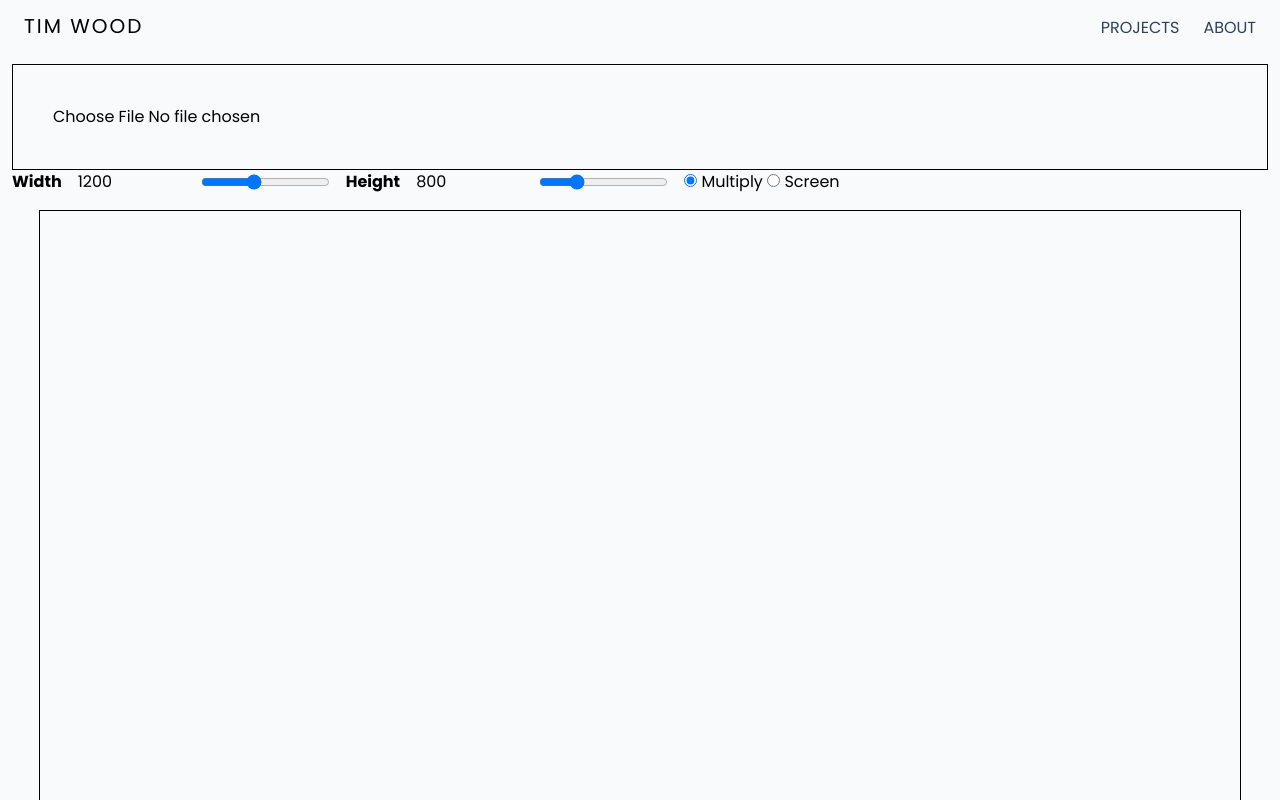
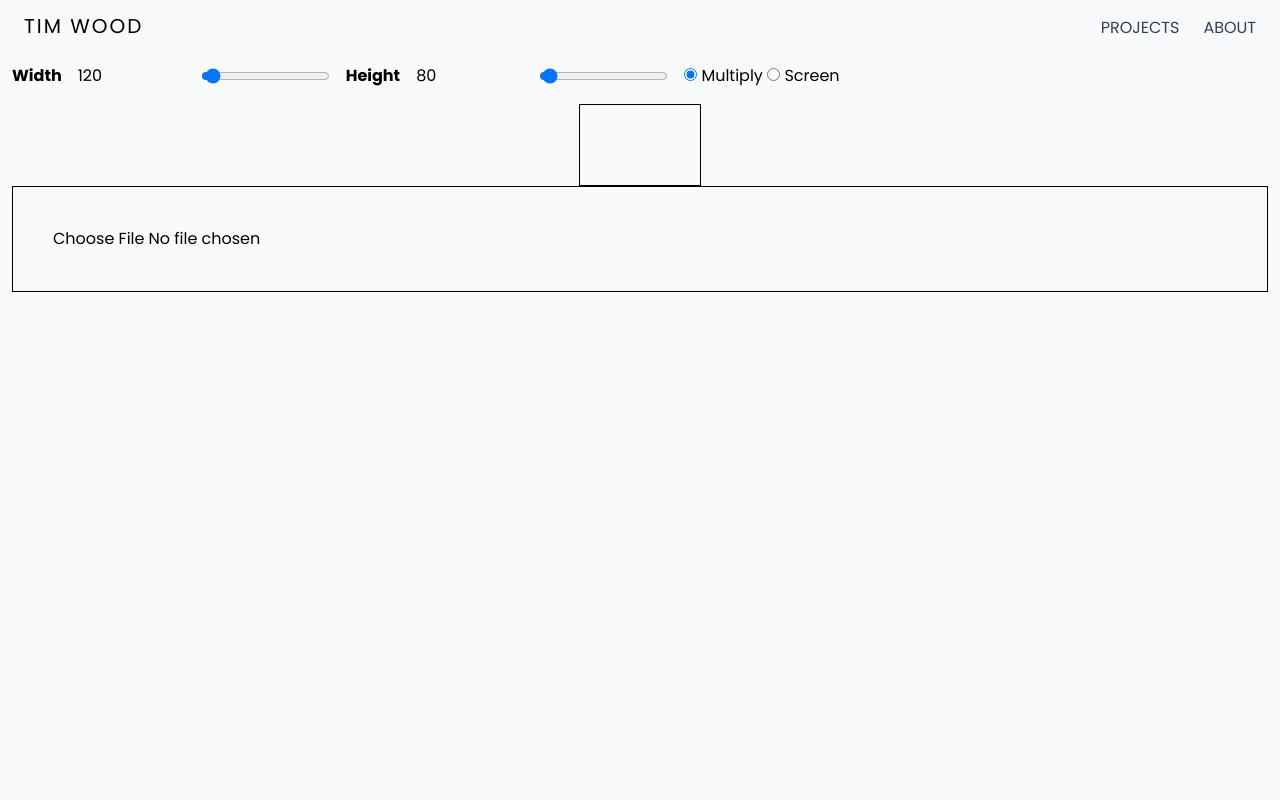
Before and after one commit to timrwood/portfolio, a SvelteKit app: page /stipple in a window 1280 px wide. Shown: the top 800 px of the page. Built offline with nearby package versions, Linux system fonts and the light colour scheme.

Commit message:
Upload files

```diff
--- a/package.json
+++ b/package.json
@@ -22,6 +22,7 @@
     "eslint-config-prettier": "^10.0.1",
     "eslint-plugin-svelte": "^3.0.0",
     "globals": "^16.0.0",
+    "idb": "^8.0.2",
     "prettier": "^3.4.2",
     "prettier-plugin-svelte": "^3.3.3",
     "prettier-plugin-tailwindcss": "^0.6.11",
--- a/src/routes/stipple/+page.svelte
+++ b/src/routes/stipple/+page.svelte
@@ -1,16 +1,22 @@
 <script lang="ts">
-  import { page } from '$app/state';
+  // import { page } from '$app/state';
+  import { onMount } from 'svelte';
+
+  import FileStore from './db/FileStore.svelte';
 
   import UploadImage from './UploadImage.svelte';
   import ListImages from './ListImages.svelte';
 
-  let width = $state(1200);
-  let height = $state(800);
+  let layerStore = new FileStore('stipple', 'images');
+
+  let width = $state(120);
+  let height = $state(80);
   let mode = $state('multiply');
+
+  onMount(async () => {
+    layerStore.refresh();
+  });
 </script>
-
-<UploadImage />
-<ListImages />
 
 <div class="flex gap-4 pb-4">
   <div class="font-bold">Width</div>
@@ -35,3 +41,6 @@
 <div class="flex justify-center">
   <canvas class="max-w-full border-1" {width} {height}></canvas>
 </div>
+
+<UploadImage {layerStore} />
+<ListImages {layerStore} />
--- /dev/null
+++ b/src/routes/stipple/ListImage.svelte
@@ -0,0 +1,33 @@
+<script lang="ts">
+  import FileStore from './db/FileStore.svelte';
+
+  interface Props {
+    layerStore: FileStore;
+    layer: ImageLayer;
+  }
+
+  let { layerStore, layer }: Props = $props();
+
+  async function onchangeColor(event: Event) {
+    const input = event.target as HTMLInputElement;
+    layer.color = input.value;
+    await layerStore.put(layer);
+  }
+
+  function deleteLayer() {
+    layerStore.delete(layer);
+  }
+</script>
+
+<div class="flex flex-wrap gap-2">
+  <img
+    class="h-20 w-auto"
+    src={layer.src}
+    width={layer.width}
+    height={layer.height}
+    alt="Uploaded"
+  />
+  <input type="color" value={layer.color} onchange={onchangeColor} />
+
+  <button onclick={deleteLayer}>Delete</button>
+</div>
--- a/src/routes/stipple/ListImages.svelte
+++ b/src/routes/stipple/ListImages.svelte
@@ -1,16 +1,9 @@
 <script lang="ts">
-  import { list } from './db/list';
-  import { onMount } from 'svelte';
+  import ListImage from './ListImage.svelte';
 
-  let rows: UploadedImageRow[] = $state([]);
-
-  onMount(async () => {
-    rows = await list();
-  });
+  let { layerStore } = $props();
 </script>
 
-<div class="flex flex-wrap gap-2">
-  {#each rows as row}
-    <img class="h-20 w-auto" src={row.src} width={row.record.width} height={row.record.height} />
-  {/each}
-</div>
+{#each layerStore.layers as layer}
+  <ListImage {layer} {layerStore} />
+{/each}
--- a/src/routes/stipple/UploadImage.svelte
+++ b/src/routes/stipple/UploadImage.svelte
@@ -1,10 +1,17 @@
 <script lang="ts">
-  import { uploadImage } from './db/upload';
+  import { process } from './db/process';
+  import FileStore from './db/FileStore.svelte';
+  interface Props {
+    layerStore: FileStore;
+  }
 
-  function onchange(event: Event) {
+  let { layerStore }: Props = $props();
+
+  async function onchange(event: Event) {
     const input = event.target as HTMLInputElement;
     for (let file of input.files || []) {
-      uploadImage(file);
+      const layer = await process(file);
+      layerStore.put(layer);
     }
   }
 </script>
--- /dev/null
+++ b/src/routes/stipple/db/FileStore.svelte.ts
@@ -0,0 +1,54 @@
+import { openDB } from 'idb';
+
+function decorate(record: any): ImageLayer {
+  record = record as ImageLayer;
+  record.src = URL.createObjectURL(new Blob([record.data]));
+  return record;
+}
+
+export default class FileStore {
+  dbName: string;
+  storeName: string;
+  _dbPromise;
+
+  layers: ImageLayer[] = $state.raw([]);
+
+  constructor(dbName: string, storeName: string) {
+    this.dbName = dbName;
+    this.storeName = storeName;
+  }
+
+  buildDbPromise() {
+    const { dbName, storeName } = this;
+    return openDB(dbName, 1, {
+      upgrade(db) {
+        db.createObjectStore(storeName, { keyPath: 'name' });
+      }
+    });
+  }
+
+  get dbPromise() {
+    if (!this._dbPromise) {
+      this._dbPromise = this.buildDbPromise();
+    }
+    return this._dbPromise;
+  }
+
+  async put(layer: ImageLayer) {
+    const db = await this.dbPromise;
+    await db.put(this.storeName, layer, layer.name);
+    await this.refresh();
+  }
+
+  async delete(layer: ImageLayer) {
+    const db = await this.dbPromise;
+    await db.delete(this.storeName, layer.name);
+    await this.refresh();
+  }
+
+  async refresh() {
+    const db = await this.dbPromise;
+    const layers = await db.getAll(this.storeName);
+    this.layers = layers.map(decorate);
+  }
+}
--- a/src/routes/stipple/db/list.ts
+++ b/src/routes/stipple/db/list.ts
@@ -21,3 +21,6 @@ export async function list(): Promise<UploadedImageRow[]> {
     };
   });
 }
+
+const store = new FileStore('images');
+const store;
--- /dev/null
+++ b/src/routes/stipple/db/process.ts
@@ -0,0 +1,41 @@
+async function findDimensions(file: File, layer: ImageLayer): Promise<ImageLayer> {
+  return new Promise(function (resolve) {
+    const image = new Image();
+    image.onload = function () {
+      layer.width = image.width;
+      layer.height = image.height;
+      resolve(layer);
+    };
+    image.onerror = (event) => console.error(event);
+    image.src = URL.createObjectURL(file);
+  });
+}
+
+async function findMetadata(file: File, layer: ImageLayer): Promise<ImageLayer> {
+  return new Promise(function (resolve) {
+    const reader = new FileReader();
+    reader.onload = function () {
+      layer.data = reader.result as ArrayBuffer;
+      resolve(layer);
+    };
+    reader.onerror = (event) => console.error(event);
+    reader.readAsArrayBuffer(file);
+  });
+}
+
+export async function process(file: File): Promise<ImageLayer> {
+  const layer: ImageLayer = {
+    data: new ArrayBuffer(),
+    src: '',
+    name: file.name,
+    width: 0,
+    height: 0,
+    color: '#000',
+    enabled: true
+  };
+
+  await findDimensions(file, layer);
+  await findMetadata(file, layer);
+
+  return layer;
+}
```
Also changed, not shown: src/routes/stipple/types.d.ts (+10 -0 lines), 1 other file (tests, documents, lock files or other folders).
